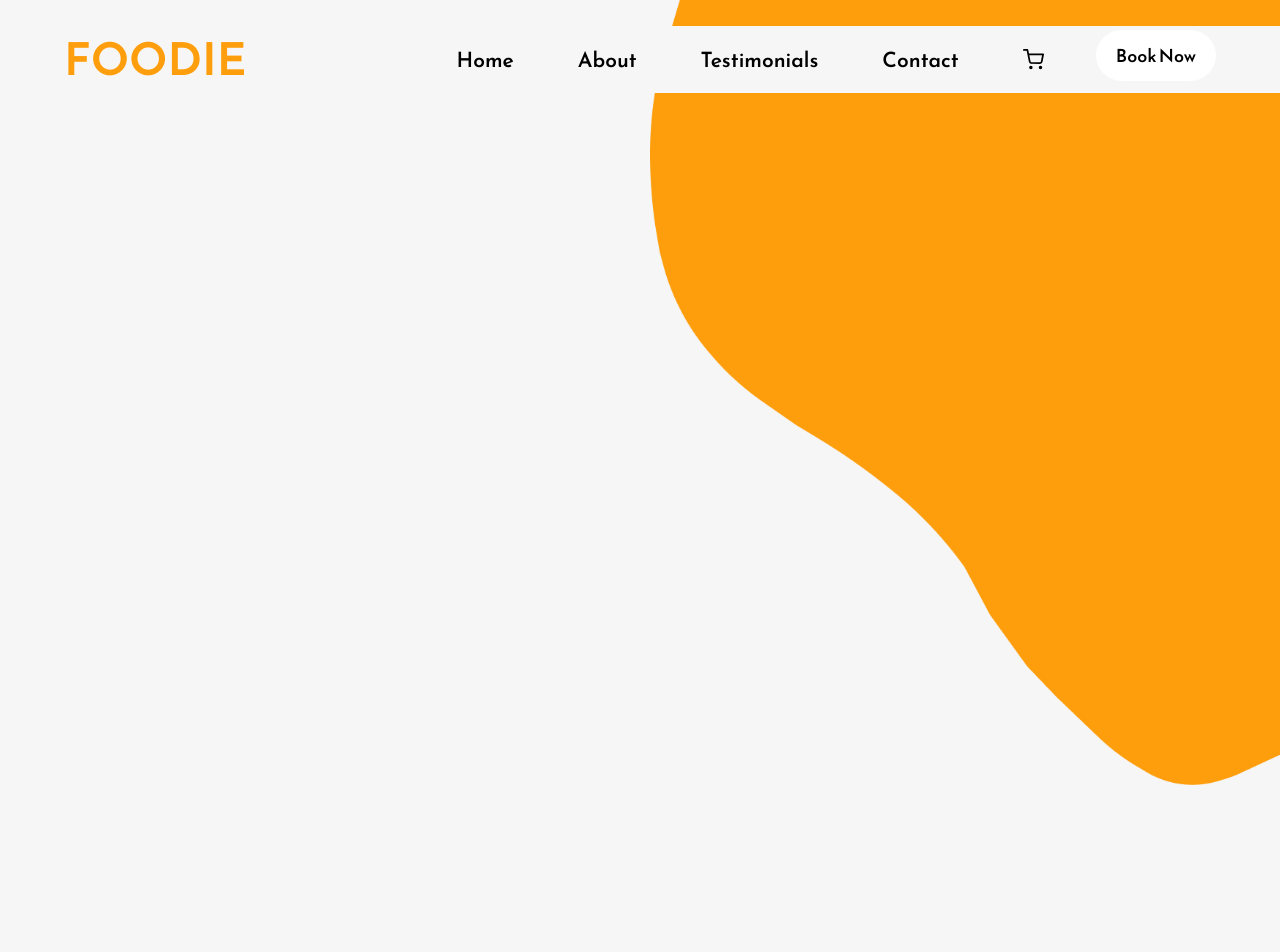
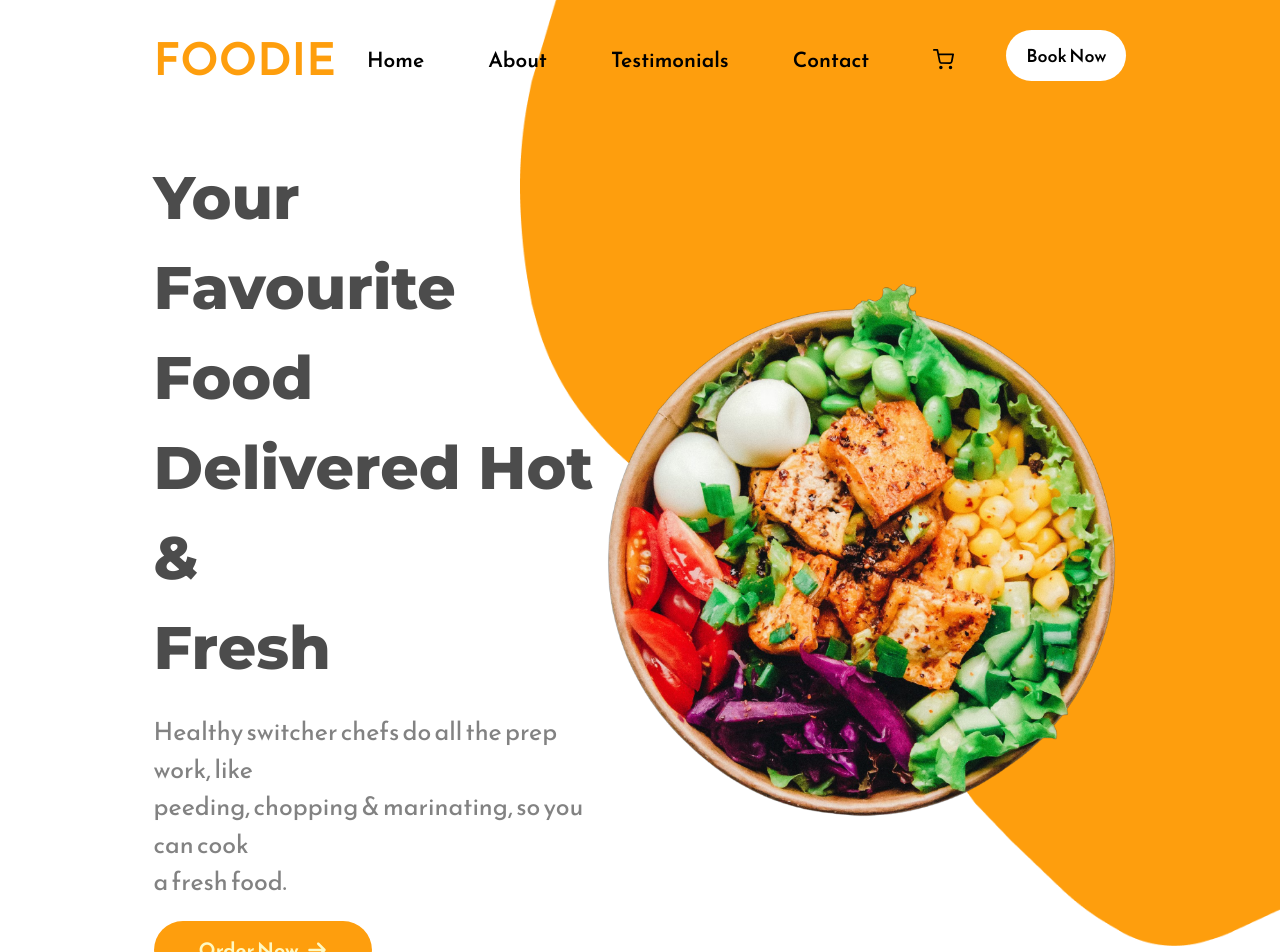
Before and after one commit to rohann06/foodie__landing-page, a Next.js app: page / in a window 1280 px wide. Shown: the top 952 px of the page. Before the commit the page ends 800 px from the top, so only its background shows below. Built offline with nearby package versions, Linux system fonts and the light colour scheme.

Commit message:
hero section done

```diff
--- /dev/null
+++ b/components/HeroSection.tsx
@@ -0,0 +1,43 @@
+import Image from 'next/image'
+import React from 'react'
+import herobackgroundimage from "../public/Assets/home-banner-image.png";
+import { ImArrowRight2 } from "react-icons/im";
+
+const HeroSection = () => {
+  return (
+    <div className=" flex justify-between items-center mt-10">
+          <div>
+            <div className=" text-[60px] font-extrabold  font-Montserrat text-[#4C4C4C] py-5">
+              <h1>
+                Your Favourite Food <br /> Delivered Hot & <br /> Fresh
+              </h1>
+            </div>
+            <div className=" text-[25px] text-[#828282] ">
+              <p>
+                Healthy switcher chefs do all the prep work, like <br />{" "}
+                peeding, chopping & marinating, so you can cook <br /> a fresh
+                food.
+              </p>
+            </div>
+            <div className=" mt-5 ">
+              <button className=" flex gap-2 items-center bg-[#FE9E0D] text-yellow-100 rounded-full font-semibold py-[14px] px-[45px] text-[20px]">
+                Order Now
+                <p>
+                  <ImArrowRight2 />
+                </p>
+              </button>
+            </div>
+          </div>
+          <div>
+            <Image
+              src={herobackgroundimage}
+              height={700}
+              width={760}
+              alt="image"
+            />
+          </div>
+        </div>
+  )
+}
+
+export default HeroSection
--- a/components/Layout/Navbar.tsx
+++ b/components/Layout/Navbar.tsx
@@ -11,7 +11,7 @@ const Navbar = () => {
   return (
     <nav className=" lg:flex lg:justify-between lg:items-center">
       <div className=" flex justify-between items-center">
-        <h1 className=" text-[35px] lg:text-[45px] font-semibold text-[#FE9E0D]">
+        <h1 className=" text-[35px] lg:text-[45px] font-semibold  text-yellow-50 lg:text-[#FE9E0D]">
           FOODIE
         </h1>
         <button
@@ -25,7 +25,7 @@ const Navbar = () => {
       <div
         className={`${
           navOpen ? "block" : "hidden"
-        } absolute  lg:static justify-center bg-[#FE9E0D] lg:bg-transparent w-full lg:w-auto left-0 lg:flex lg:items-center lg:gap-10 lg:text-[21px] font-medium bg-transparent`}
+        } absolute  lg:static justify-center w-full lg:w-auto shadow-lg lg:shadow-none bg-white lg:bg-transparent left-0 lg:flex lg:items-center lg:gap-10 lg:text-[21px] font-medium bg-transparent`}
       >
         <p className=" flex items-center gap-2 cursor-pointer py-2 px-3">
           <p className=" text-lg lg:hidden">
--- a/components/Layout/index.tsx
+++ b/components/Layout/index.tsx
@@ -1,7 +1,6 @@
 import Image from "next/image";
 import React, { ReactNode } from "react";
 import Navbar from "./Navbar";
-import herobackground from "../../public/Assets/home-banner-background.png";
 
 interface Props {
   children?: ReactNode;
@@ -10,11 +9,8 @@ interface Props {
 
 const Layout = ({ children }: Props) => {
   return (
-    <div className=" lg:mx-[5%] mx-[2%] mt-[2%] font-Reem-Kufi">
+    <div className=" lg:mx-[12%] mx-[2%] mt-[2%] font-Reem-Kufi">
       <Navbar />
-      <div className=" absolute top-0 right-0 -z-20">
-        <Image src={herobackground} height={720} width={630} />
-      </div>
       {children}
     </div>
   );
--- a/pages/index.tsx
+++ b/pages/index.tsx
@@ -1,6 +1,8 @@
 import type { NextPage } from "next";
 import Head from "next/head";
 import Image from "next/image";
+import HeroSection from "../components/HeroSection";
+import herobackground from "../public/Assets/home-banner-background.png";
 
 const Home: NextPage = () => {
   return (
@@ -11,7 +13,12 @@ const Home: NextPage = () => {
         <link rel="icon" href="/favicon.ico" />
       </Head>
 
-
+      <main>
+        <div className=" absolute top-0 right-0 -z-20 lg:h-[1077px]">
+          <Image src={herobackground} height={700} width={760} alt="image" />
+        </div>
+        <HeroSection />
+      </main>
     </div>
   );
 };
--- a/styles/globals.css
+++ b/styles/globals.css
@@ -1,4 +1,5 @@
 @import url('https://fonts.googleapis.com/css2?family=Reem+Kufi:wght@400;500;600;700&display=swap');
+@import url('https://fonts.googleapis.com/css2?family=Montserrat:wght@100;200;300;400;500;600;700;800;900&display=swap');
 
 @tailwind base;
 @tailwind components;
@@ -10,7 +11,7 @@ body {
   margin: 0;
   font-family: -apple-system, BlinkMacSystemFont, Segoe UI, Roboto, Oxygen,
     Ubuntu, Cantarell, Fira Sans, Droid Sans, Helvetica Neue, sans-serif;
-  background-color: #f6f6f6;
+
 }
 
 a {
--- a/tailwind.config.js
+++ b/tailwind.config.js
@@ -10,10 +10,11 @@ module.exports = {
   ],
   theme: {
     extend: {
-      fontFamily:{
-        'Reem-Kufi': 'Reem Kufi'
-      }
+      fontFamily: {
+        "Reem-Kufi": "Reem Kufi",
+        'Montserrat': "Montserrat",
+      },
     },
   },
   plugins: [],
-}
+};
```
